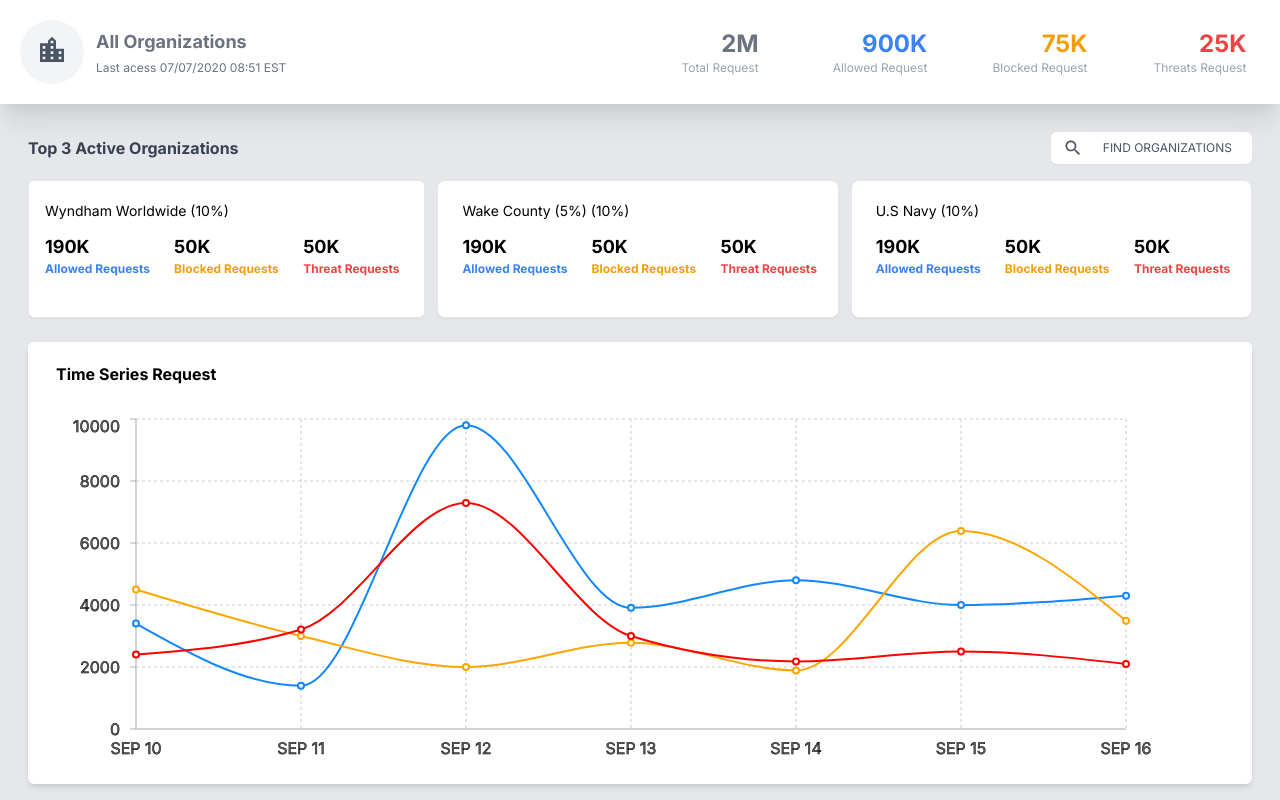
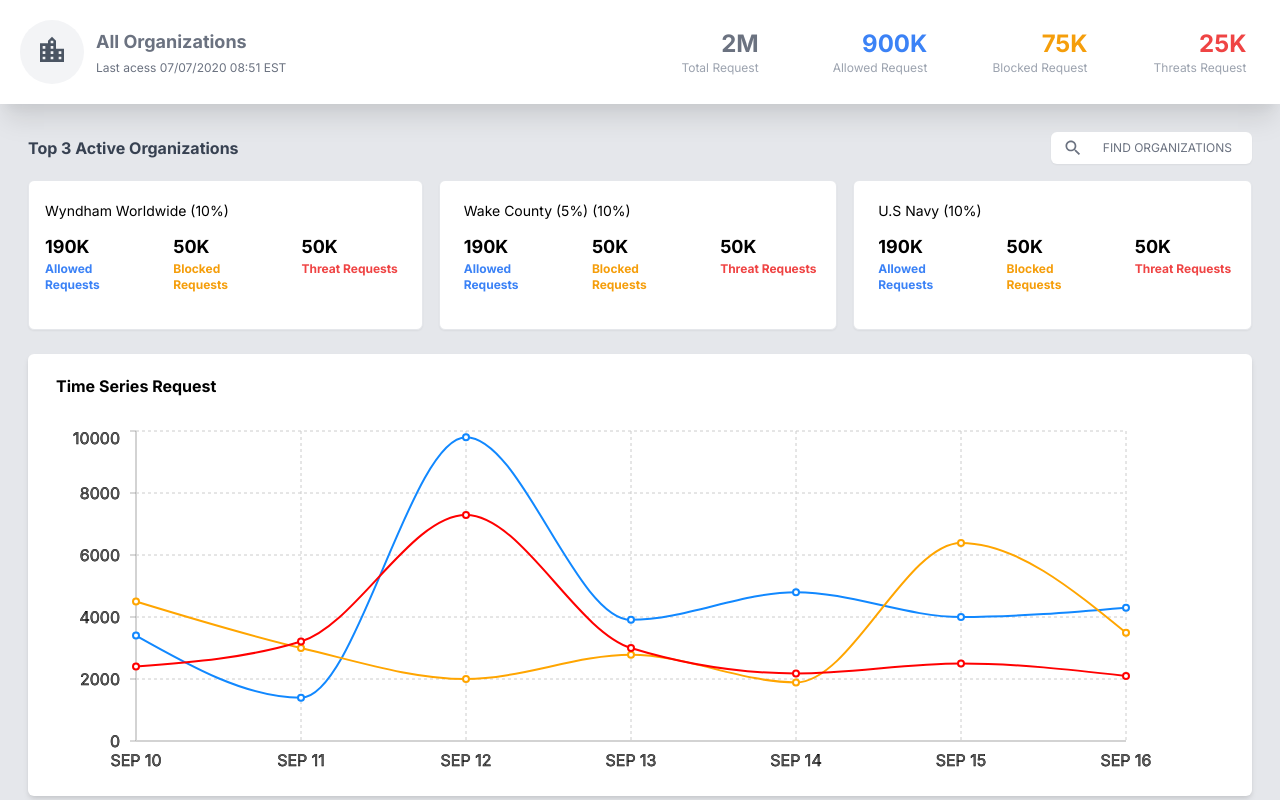
Before and after one commit to hnordt/web-template, a Next.js app: page / in a window 1280 px wide. Shown: the top 800 px of the page. Built offline with nearby package versions, Linux system fonts and the light colour scheme; what @tailwindcss/typography would draw is missing.

Commit message:
chore: Implement new-layout

```diff
--- a/src/pages/index.js
+++ b/src/pages/index.js
@@ -448,23 +448,23 @@ function ActiveOrganizationsCard() {
         <h1 className="text-gray-700 text-base font-bold">
           Top 3 Active Organizations
         </h1>
-        <button className="flex items-center pl-3 pr-5 py-1.5 text-gray-600 text-xs bg-white rounded-md shadow-sm">
+        <button className="flex items-center pl-3 pr-5 py-1.5 text-gray-500 text-xs bg-white rounded-md shadow-sm">
           <MdSearch className="mr-5 w-5 h-5" />
           FIND ORGANIZATIONS
         </button>
       </div>
-      <div className="flex justify-between">
+      <div className="flex justify-between space-x-4">
         <div className="px-4 py-5 bg-white border rounded-md shadow-sm">
-          <div className="mb-5 rounded-xl">
+          <div className="ml-2rounded-xl">
             <h3 className="mb-3 text-left text-sm">Wyndham Worldwide (10%)</h3>
             <div className="grid gap-6 grid-cols-3">
-              <span>
+              <span className="">
                 <h1 className="text-lg font-bold">190K</h1>
                 <p className="text-blue-500 text-xs font-bold">
                   Allowed Requests
                 </p>
               </span>
-              <span>
+              <span className="">
                 <h1 className="text-lg font-bold">50K</h1>
                 <p className="text-yellow-500 text-xs font-bold">
                   Blocked Requests
@@ -480,7 +480,7 @@ function ActiveOrganizationsCard() {
           </div>
         </div>
 
-        <div className="px-3 py-5 bg-white border rounded-lg shadow-sm">
+        <div className="px-3 py-5 bg-white border rounded-md shadow-sm">
           <div className="mb-4 ml-3 rounded-xl">
             <h3 className="mb-3 text-left text-sm">Wake County (5%) (10%)</h3>
             <div className="grid gap-6 grid-cols-3">
@@ -506,7 +506,7 @@ function ActiveOrganizationsCard() {
           </div>
         </div>
 
-        <div className="px-3 py-5 bg-white border rounded-lg shadow-sm">
+        <div className="px-3 py-5 bg-white border rounded-md shadow-sm">
           <div className="mb-4 ml-3 rounded-xl">
             <h3 className="mb-3 text-left text-sm">U.S Navy (10%)</h3>
             <div className="grid gap-6 grid-cols-3">
@@ -1076,13 +1076,6 @@ export default function Index() {
     <SecurityThreats />
     <br />
     <Infos />
-    <br />
-    <br />
-    <br />
-    <br />
-    <Panel />
-    <br />
-
     */}
 
       <Requests />
```
